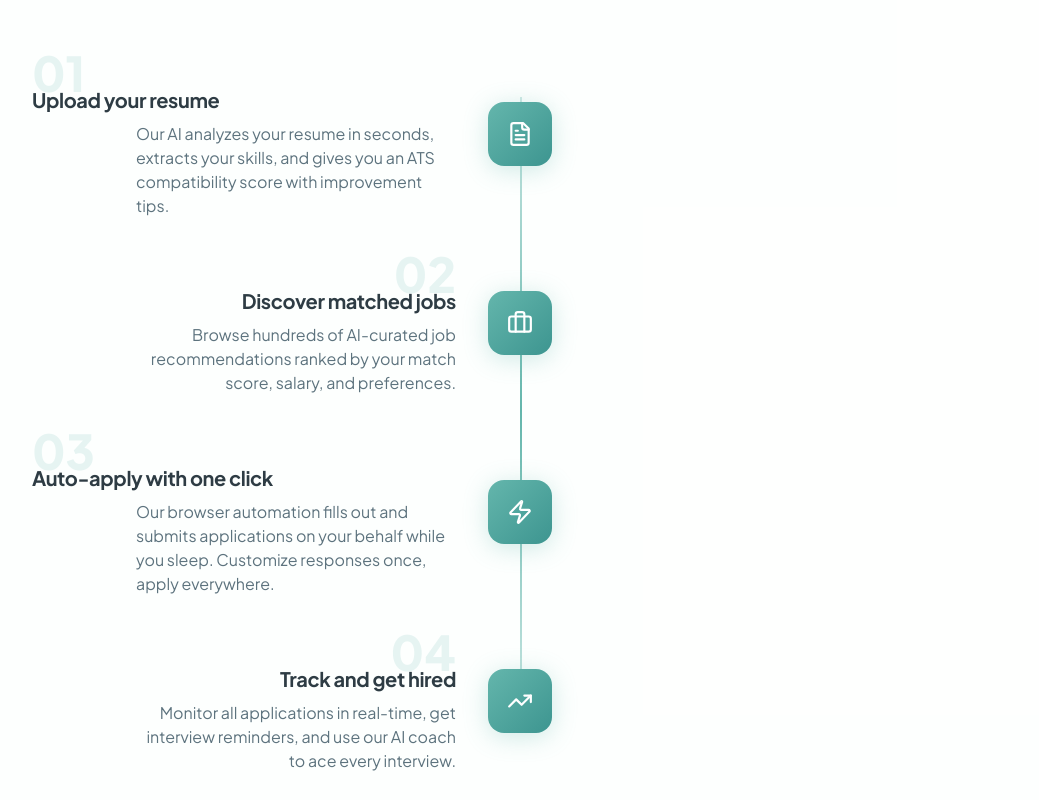
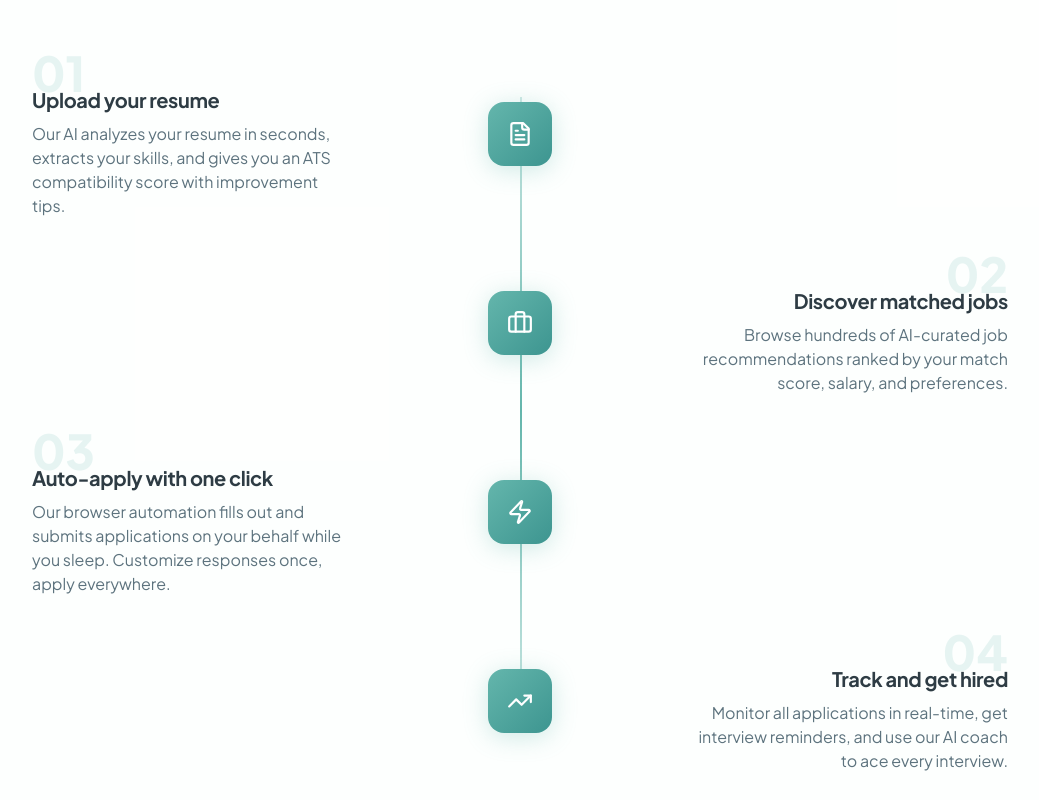
Before and after one commit to kenntheus/Omnify, a Next.js app in the folder frontend/: page / in a window 1280 px wide. Shown: the part 2080-2880 px from the top of the page, without its empty margins (120-1159 px from the left). Built offline with nearby package versions, Linux system fonts and the light colour scheme.

Commit message:
fix how-it-works alternating layout so steps 2 and 4 appear on the right

```diff
--- a/frontend/src/app/page.tsx
+++ b/frontend/src/app/page.tsx
@@ -392,15 +392,14 @@ export default function LandingPage() {
                   viewport={{ once: true }}
                   transition={{ delay: i * 0.1 }}
                   className={cn(
-                    'flex items-center gap-8',
-                    item.side === 'right' && 'flex-row-reverse lg:flex-row-reverse',
-                    'flex-col lg:flex-row'
+                    'flex items-center gap-8 flex-col',
+                    item.side === 'left' ? 'lg:flex-row' : 'lg:flex-row-reverse'
                   )}
                 >
                   <div className={cn('flex-1', item.side === 'right' ? 'lg:text-right' : 'lg:text-left', 'text-center')}>
                     <span className="text-5xl font-black text-brand-teal/15">{item.step}</span>
                     <h3 className="text-xl font-bold text-slate-800 -mt-3">{item.title}</h3>
-                    <p className="text-slate-500 mt-2 max-w-xs mx-auto lg:mx-0 lg:ml-auto">{item.desc}</p>
+                    <p className={cn('text-slate-500 mt-2 max-w-xs mx-auto lg:mx-0', item.side === 'right' ? 'lg:ml-auto' : '')}>{item.desc}</p>
                   </div>
 
                   <div className="relative z-10 w-16 h-16 rounded-2xl bg-gradient-to-br from-brand-teal to-primary-500 flex items-center justify-center shadow-brand flex-shrink-0 lg:mx-0">
```
